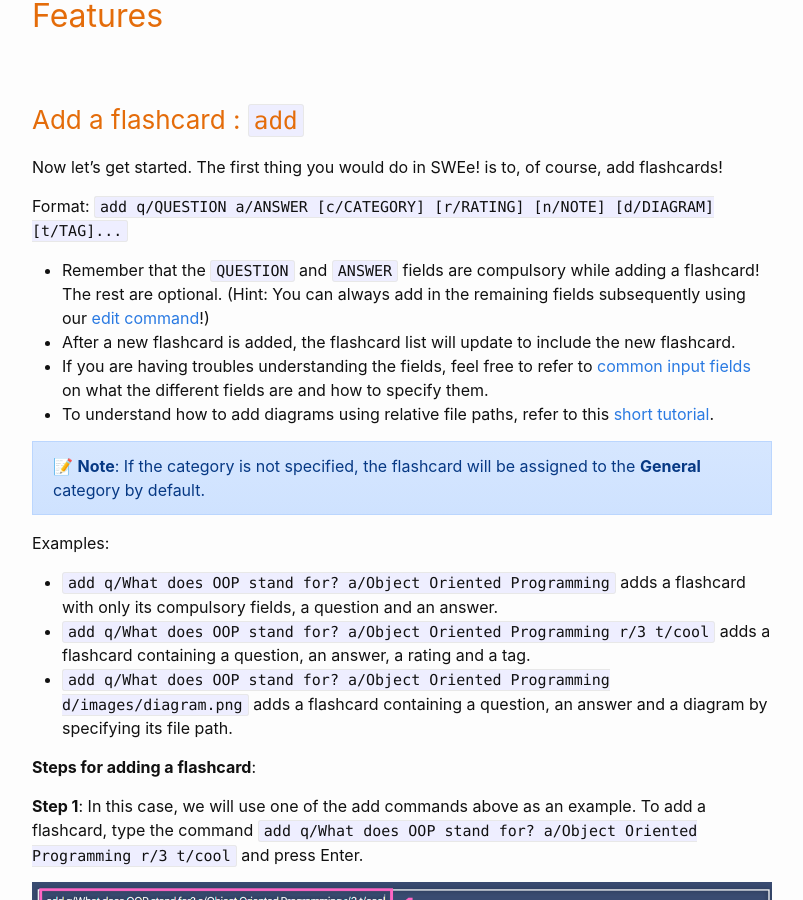
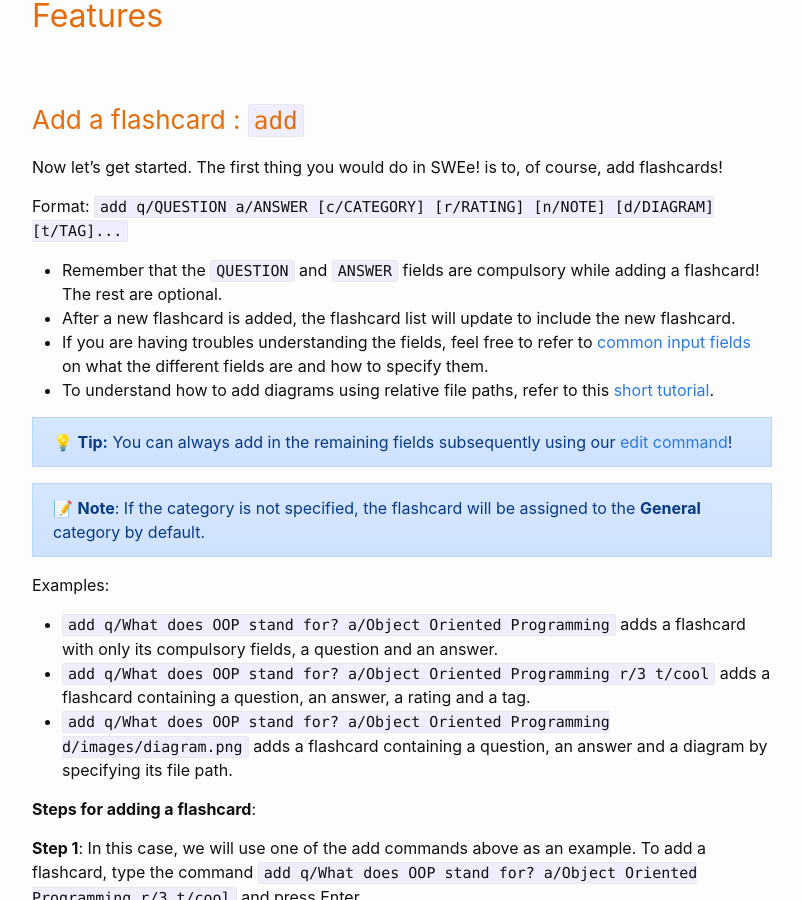
Before and after one commit to minzzelo/cs2101ug, a Jekyll site: the page built from docs/UserGuide.md, in a window 1280 px wide and 900 px high, scrolled down 7300 px. Shown: the whole window, without its empty margins (238-1041 px from the left). Built offline with Jekyll 4.4.1, drawn with Linux system fonts in a browser that asks for light colours; emoji names are drawn with the system emoji font.

Commit message:
Change hint to tip

```diff
--- a/docs/UserGuide.md
+++ b/docs/UserGuide.md
@@ -178,10 +178,14 @@ Now let's get started. The first thing you would do in SWEe! is to, of course, a
 Format: `add q/QUESTION a/ANSWER [c/CATEGORY] [r/RATING] [n/NOTE] [d/DIAGRAM] [t/TAG]...`
 
 * Remember that the `QUESTION` and `ANSWER` fields are compulsory while adding a flashcard! The rest are optional.
-(Hint: You can always add in the remaining fields subsequently using our [edit command](#edit-a-flashcard---edit)!)
 * After a new flashcard is added, the flashcard list will update to include the new flashcard.
 * If you are having troubles understanding the fields, feel free to refer to [common input fields](#common-input-fields) on what the different fields are and how to specify them.
 * To understand how to add diagrams using relative file paths, refer to this [short tutorial](#finding-file-path-for-diagram-field).
+
+<div markdown="span" class="alert alert-primary">
+
+:bulb: **Tip:**  You can always add in the remaining fields subsequently using our [edit command](#edit-a-flashcard---edit)!
+</div>
 
 <div markdown="span" class="alert alert-primary">
 
```
